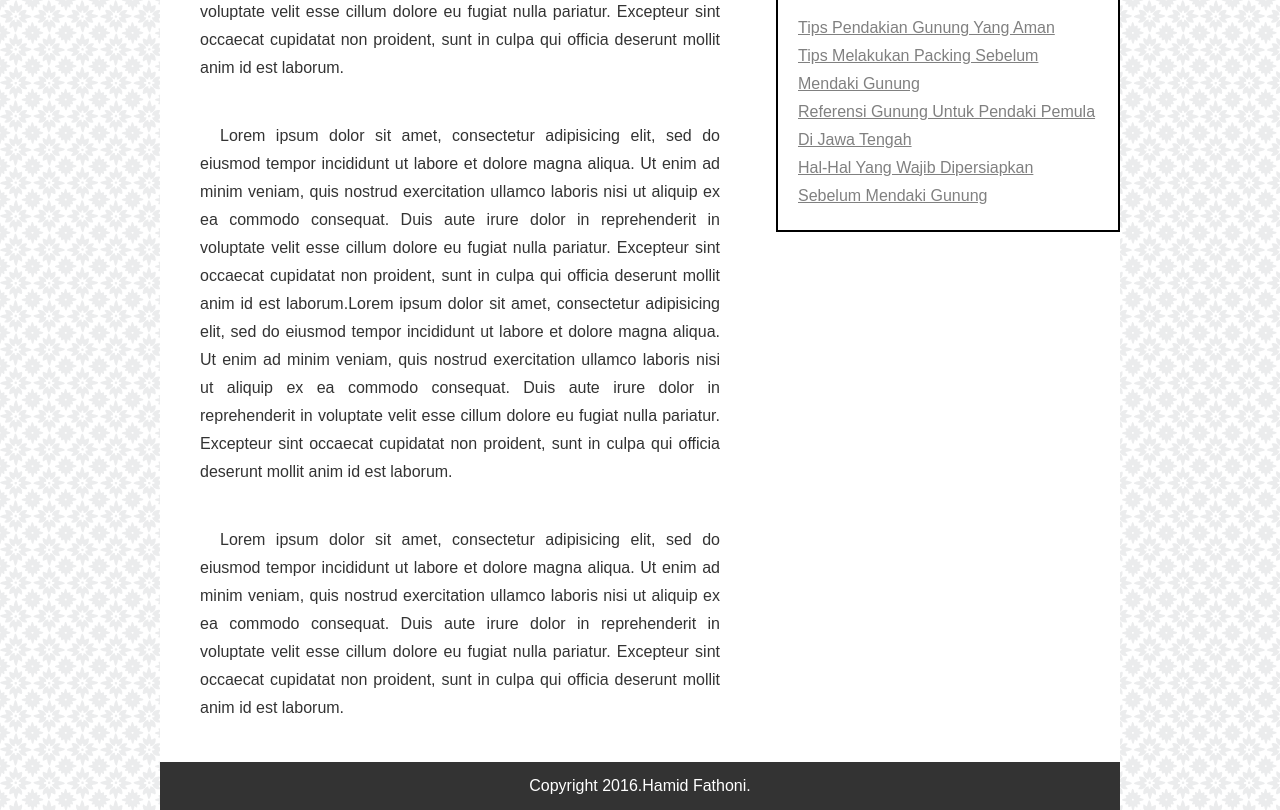
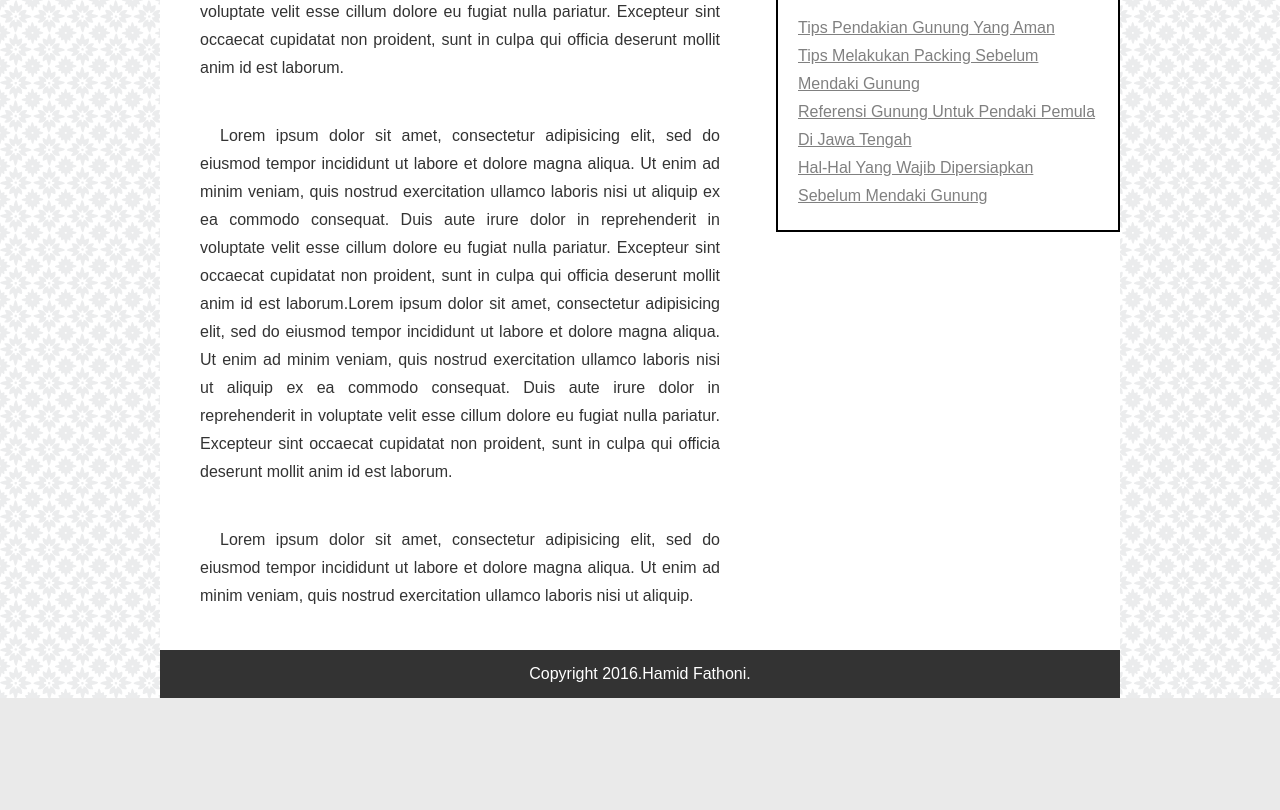
Before and after one commit to hamidfk/Web-pertama, a plain HTML site: page index.html in a window 1280 px wide. Shown: the part 817-1627 px from the top of the page. After the commit the page ends 1515 px from the top, so only its background shows below. Drawn offline with Linux system fonts and the light colour scheme.

Commit message:
Mengubah paragraph file html

```diff
--- a/index.html
+++ b/index.html
@@ -45,10 +45,7 @@
 					proident, sunt in culpa qui officia deserunt mollit anim id est laborum.</p>
 				<p>Lorem ipsum dolor sit amet, consectetur adipisicing elit, sed do eiusmod
 					tempor incididunt ut labore et dolore magna aliqua. Ut enim ad minim veniam,
-					quis nostrud exercitation ullamco laboris nisi ut aliquip ex ea commodo
-					consequat. Duis aute irure dolor in reprehenderit in voluptate velit esse
-					cillum dolore eu fugiat nulla pariatur. Excepteur sint occaecat cupidatat non
-					proident, sunt in culpa qui officia deserunt mollit anim id est laborum.</p>
+					quis nostrud exercitation ullamco laboris nisi ut aliquip.</p>
 			</div>
 			<div class="sidebar">
 				<h3>Tentang Penulis</h3>
```
